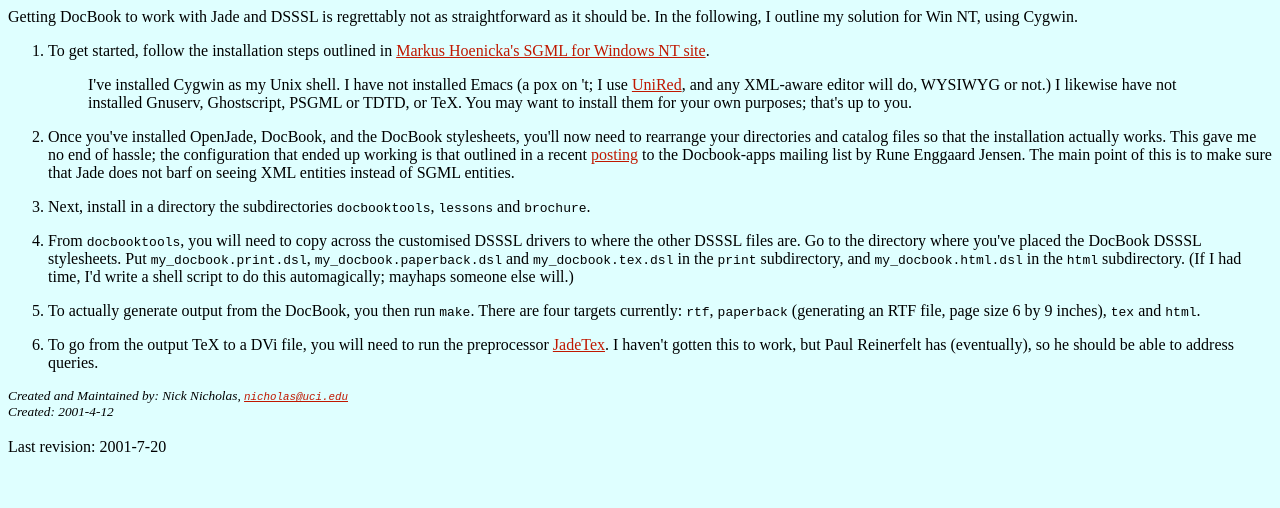
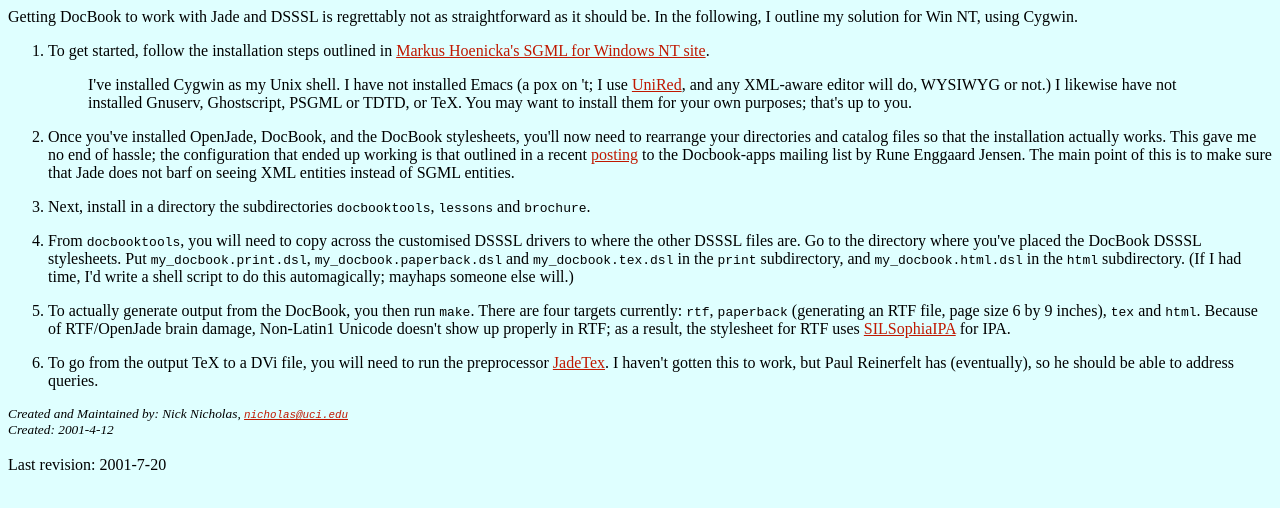
Before and after one commit to lojban/lojban-cvs-attic, a plain HTML site: page cvs/docbooktools/README.html in a window 1280 px wide. Drawn offline with Linux system fonts and the light colour scheme.

Commit message:
Updated README with font info, makefiles, some mods in stylesheets

```diff
--- a/cvs/docbooktools/README.html
+++ b/cvs/docbooktools/README.html
@@ -16,7 +16,7 @@
 <LI><P>Next, install in a directory the subdirectories <CODE>docbooktools</CODE>, <CODE>lessons</CODE> and <CODE>brochure</CODE>.</P>
 <LI><P>From <CODE>docbooktools</CODE>, you will need to copy across the customised DSSSL drivers to where the other DSSSL files are. Go to the directory where you've placed the DocBook DSSSL stylesheets. Put <CODE>my_docbook.print.dsl</CODE>, <CODE>my_docbook.paperback.dsl</CODE> and <CODE>my_docbook.tex.dsl</CODE> in the <CODE>print</CODE> subdirectory, and <CODE>my_docbook.html.dsl</CODE> in the <CODE>html</CODE> subdirectory. (If I had time, I'd write a shell script to do this automagically; mayhaps someone else will.)
 </P>
-<LI><P>To actually generate output from the DocBook, you then run <CODE>make</CODE>. There are four targets currently: <CODE>rtf</CODE>, <CODE>paperback</CODE> (generating an RTF file, page size 6 by 9 inches), <CODE>tex</CODE> and <CODE>html</CODE>.
+<LI><P>To actually generate output from the DocBook, you then run <CODE>make</CODE>. There are four targets currently: <CODE>rtf</CODE>, <CODE>paperback</CODE> (generating an RTF file, page size 6 by 9 inches), <CODE>tex</CODE> and <CODE>html</CODE>. Because of RTF/OpenJade brain damage, Non-Latin1 Unicode doesn't show up properly in RTF; as a result, the stylesheet for RTF uses <A HREF="http://www.sil.org/computing/fonts/ipareadme.html">SILSophiaIPA</A> for IPA.
 </P>
 <LI><P>To go from the output TeX to a DVi file, you will need to run the preprocessor <A HREF="http://www.tug.org/applications/jadetex/">JadeTex</A>. I haven't gotten this to work, but Paul Reinerfelt has (eventually), so he should be able to address queries.</P>
 </OL>
```
Also changed, not shown: docbooktools/README.html (+1 -1 lines), 4 other files.
